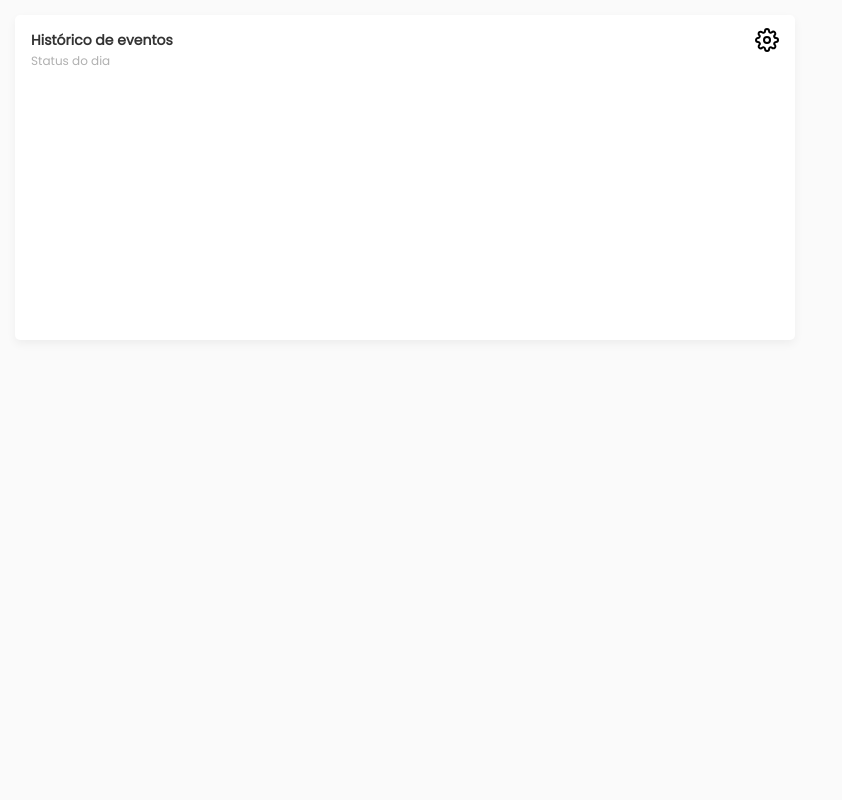
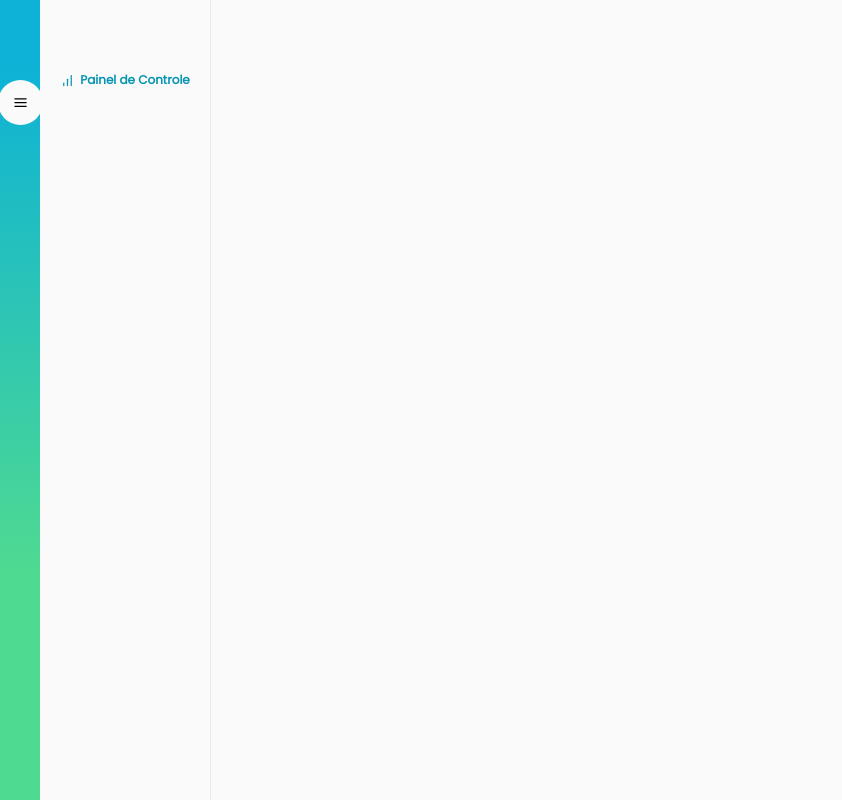
Before and after one commit to IgrPhillipe/tt-dashboard, a React (Create React App) app: page / in a window 1280 px wide. Shown: the whole page, without its empty margins (0-842 px from the left). Built offline with nearby package versions, Linux system fonts and the light colour scheme.

Commit message:
feat(home): add SideBarComponent to the home page

```diff
--- a/src/pages/Home/index.tsx
+++ b/src/pages/Home/index.tsx
@@ -1,12 +1,26 @@
-import * as React from 'react';
+import React, { useState } from 'react';
+import { Menu, BarChart } from 'react-feather';
 
 import Card from '../../components/Card/index';
+import SideBarItem from '../../components/SideBarItem/index';
+
+import {
+  View, Dock, MenuButton, SideBar
+} from './style';
 
 const Home: React.FC = () => {
+  const [hide, setHide] = useState(false);
   return (
-    <>
-      <Card />
-    </>
+    <View>
+      <Dock>
+        <MenuButton onClick={() => setHide(!hide)} >
+          <Menu width='15px' height='15px' />
+        </MenuButton>
+      </Dock>
+      <SideBar hide={hide}>
+        <SideBarItem />
+      </SideBar>
+    </View>
   );
 };
 
--- /dev/null
+++ b/src/pages/Home/style.ts
@@ -0,0 +1,63 @@
+import styled from 'styled-components';
+
+import theme from '../../assets/themes';
+
+type SideBarProps = {
+  hide: boolean;
+}
+
+export const View = styled.div`
+  width: 100vw;
+  height: 100vh;
+`;
+
+export const Dock = styled.div`
+  position: absolute;
+
+  display: flex;
+  justify-content: center;
+
+  top: 0;
+  left: 0;
+
+  width: 40px;
+  height: 100vh;
+
+  background: linear-gradient(180deg, #0DB2D6 8.12%, #4FDA91 71.62%);
+`;
+
+export const MenuButton = styled.div`
+  position: absolute;
+
+  cursor: pointer;
+
+  display: flex;
+  justify-content: center;
+  align-items: center;
+
+  top: 80px;
+
+  width: 45px;
+  height: 45px;
+
+  border-radius: 30px;
+
+  background-color: ${theme.mainColors.lightGray};
+
+  &:hover {
+    background-color: #E4E4E4;
+  }
+`;
+
+export const SideBar = styled.div<SideBarProps>`
+  position: absolute;
+
+  display: ${({ hide }) => (hide ? 'none' : 'block')};
+
+  margin-left: 40px;
+
+  width: 170px;
+  height: 100vh;
+
+  border-right: 1px solid #EBEBEB;
+`;
```
